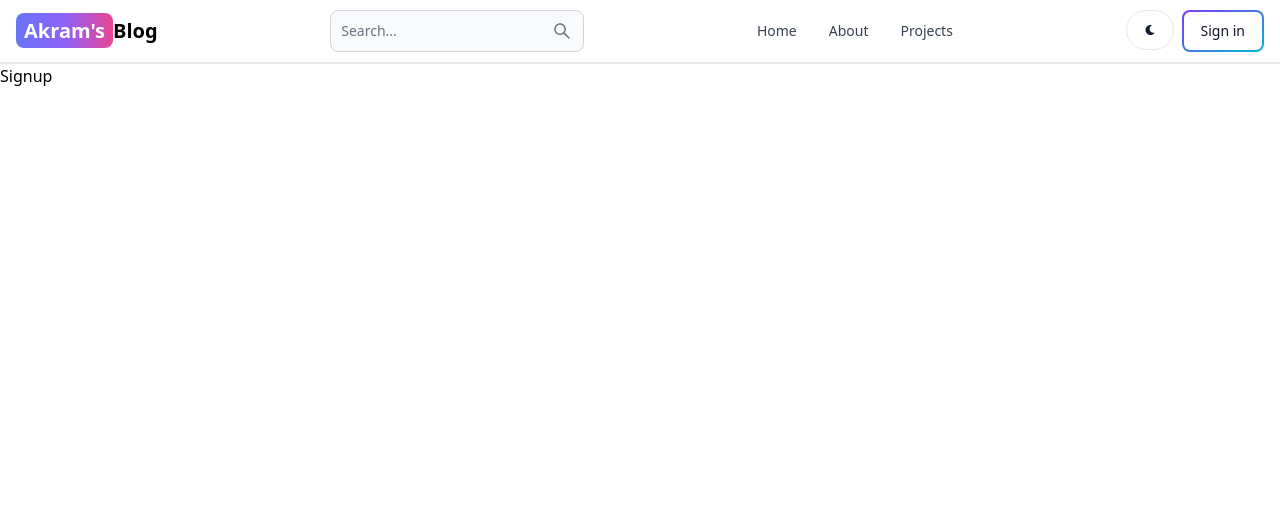
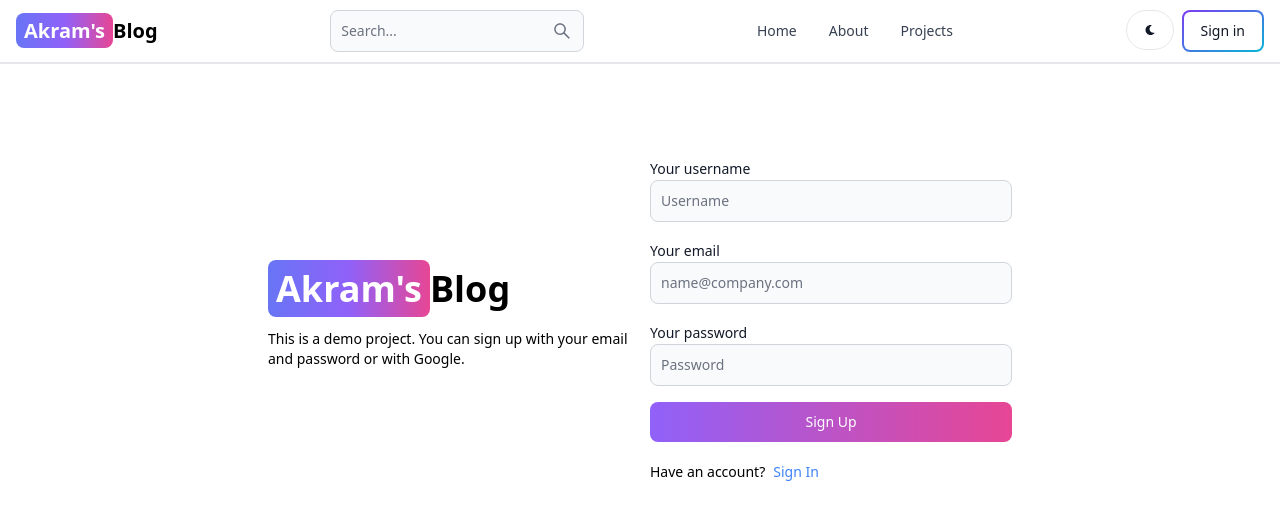
Before and after one commit to Akramdhali12/MERN-Blog, a React (Vite) app in the folder client/: page /sign-up in a window 1280 px wide. Shown: the top 520 px of the page. Built offline with nearby package versions, Linux system fonts and the light colour scheme.

Commit message:
create sign up page ui

```diff
--- a/client/src/pages/SignUp.jsx
+++ b/client/src/pages/SignUp.jsx
@@ -1,7 +1,50 @@
 // import React from 'react'
+
+import { Button, Label, TextInput } from "flowbite-react";
+import { Link } from "react-router-dom";
 
 export default function SignUp() {
   return (
-    <div>Signup</div>
+    <div className="min-h-screen mt-20">
+      <div className="flex p-3 max-w-3xl mx-auto flex-col md:flex-row md:items-center gap-5">
+        {/* left side */}
+        <div className="flex-1">
+        <Link to="/" className="font-bold dark:text-white text-4xl">
+            <span className="px-2 py-1 bg-gradient-to-r from-indigo-500
+            via-purple-500 to-pink-500 rounded-lg text-white">Akram&apos;s</span>
+            Blog
+        </Link>
+        <p className="text-sm mt-5">
+          This is a demo project. You can sign up with your email and password or with Google.
+        </p>
+        </div>
+        {/* right side */}
+        <div className="flex-1">
+          <form className="flex flex-col gap-4">
+            <div>
+              <Label value="Your username" />
+              <TextInput type="text" placeholder="Username" id="username"/>
+            </div>
+            <div>
+              <Label value="Your email" />
+              <TextInput type="text" placeholder="name@company.com" id="email"/>
+            </div>
+            <div>
+              <Label value="Your password" />
+              <TextInput type="text" placeholder="Password" id="password"/>
+            </div>
+            <Button gradientDuoTone='purpleToPink' type="submit">
+              Sign Up
+            </Button>
+          </form>
+            <div className="flex gap-2 text-sm mt-5">
+              <span>Have an account?</span>
+              <Link to='/sign-in' className="text-blue-500">
+                Sign In
+              </Link>
+            </div>
+        </div>
+      </div>
+    </div>
   )
 }
```
